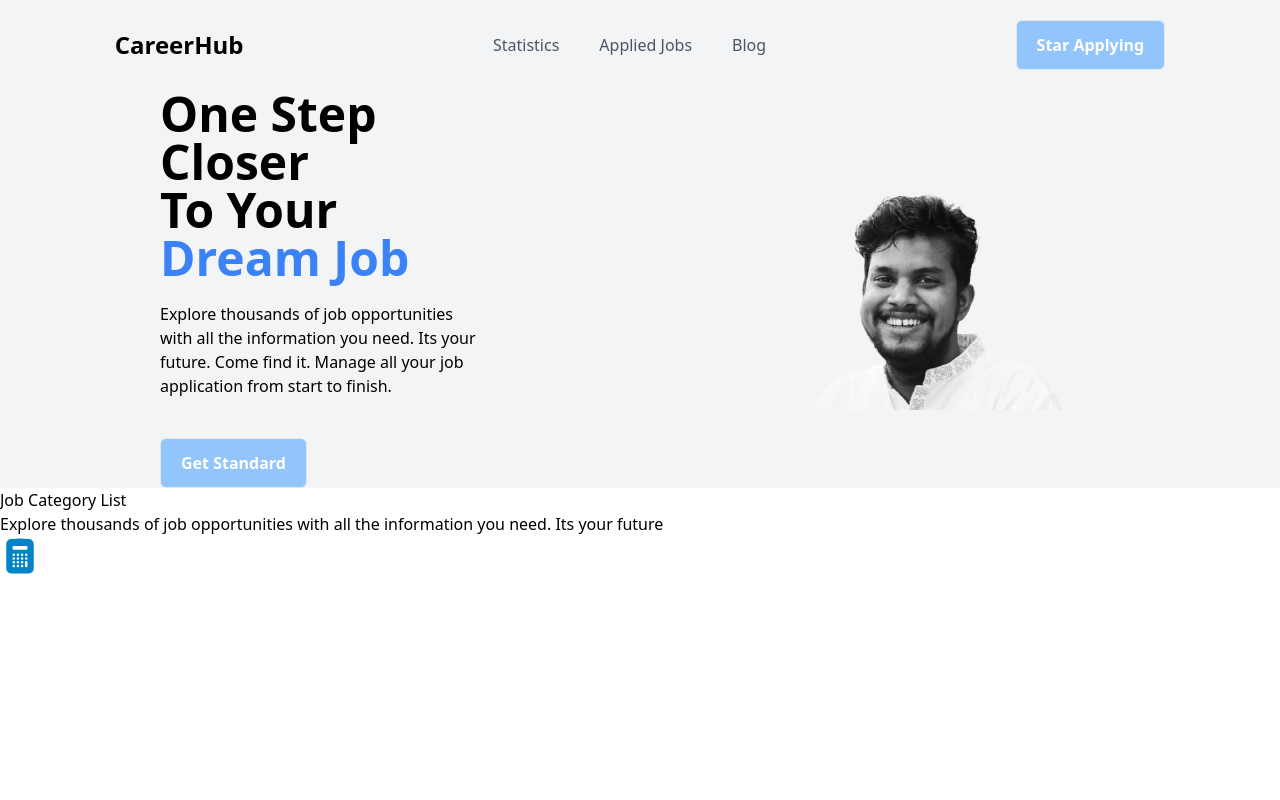
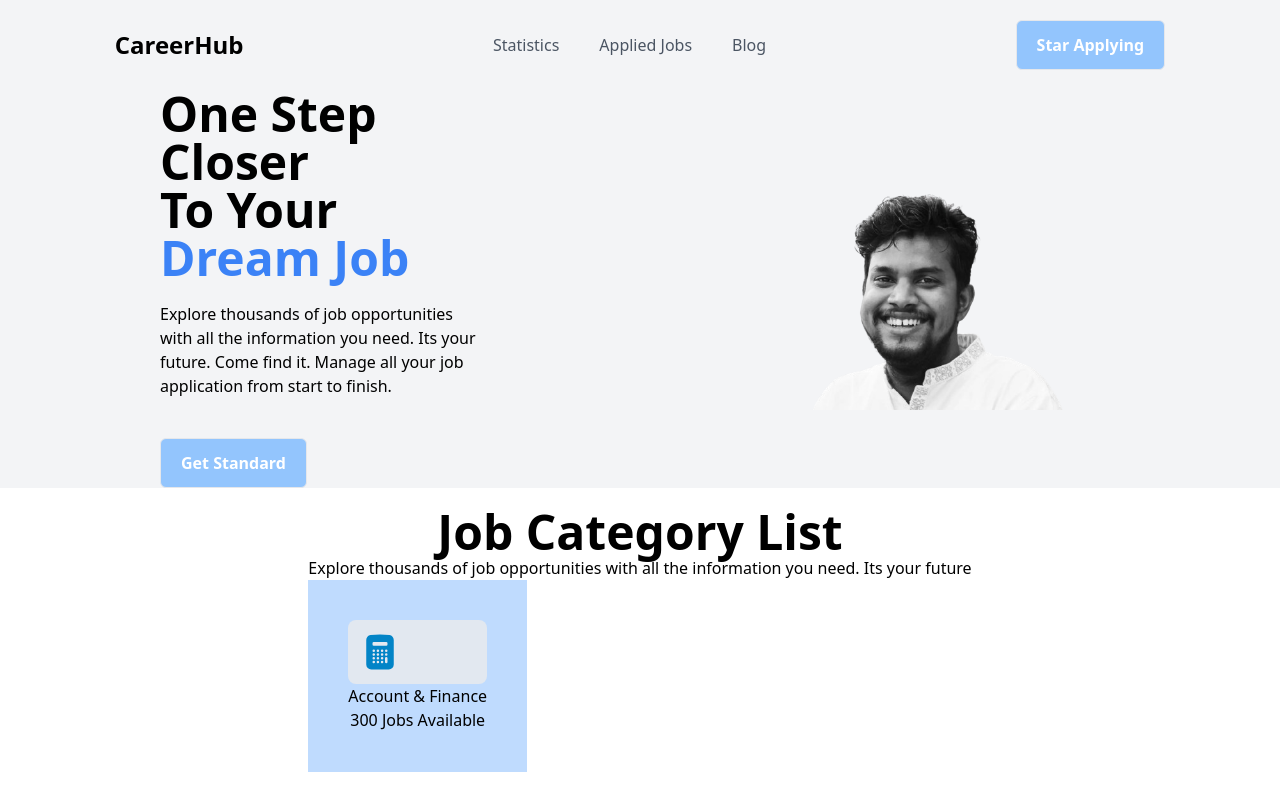
Before and after one commit to annysen/career-hub, a React (Vite) app: page / in a window 1280 px wide. Shown: the top 800 px of the page. Built offline with nearby package versions, Linux system fonts and the light colour scheme.

Commit message:
error page added

```diff
--- /dev/null
+++ b/src/Components/Error.jsx
@@ -0,0 +1,22 @@
+import { useRouteError } from "react-router-dom";
+import sad from "../assets/sad.svg";
+
+const Error = () => {
+  const { error, status } = useRouteError();
+
+  return (
+    <div className="flex flex-col justify-center items-center h-lvh">
+      <img className="w-1/12" src={sad} alt="" />
+      <h1 className="text-xl md:text-5xl font-bold">{error.message}</h1>
+      <h1 className="my-5 text-lg md:text-3xl">Page Not Found: {status}</h1>
+      <button
+        onClick={() => window.history.back()}
+        className="btn-primary pt-5"
+      >
+        Back
+      </button>
+    </div>
+  );
+};
+
+export default Error;
--- a/src/Components/Footer.jsx
+++ b/src/Components/Footer.jsx
@@ -2,7 +2,7 @@ import { Link } from "react-router-dom";
 const Footer = () => {
   return (
     <footer className="bg-gray-900 text-white p-10">
-      <div className="grid grid-cols-5 gap-10 px-5">
+      <div className="grid grid-cols-1 md:grid-cols-5 gap-10 px-5">
         <div>
           <h1 className="font-bold text-xl">CareerHub</h1>
           <p className="text-gray-300 mt-2">
--- a/src/Components/Home.jsx
+++ b/src/Components/Home.jsx
@@ -1,5 +1,3 @@
-import { Outlet } from "react-router-dom";
-import Footer from "./Footer";
 import Header from "./Header";
 import Jobs from "./Jobs";
 
@@ -8,10 +6,6 @@ const Home = () => {
     <div>
       <Header></Header>
       <Jobs></Jobs>
-      <div className="min-h-[calc(100vh-137px)]">
-        <Outlet />
-      </div>
-      <Footer></Footer>
     </div>
   );
 };
--- a/src/Components/Jobs.jsx
+++ b/src/Components/Jobs.jsx
@@ -3,15 +3,22 @@ import { CalculatorIcon } from "@heroicons/react/24/solid";
 const Jobs = () => {
   return (
     <div>
-      {/* job category section              */}
-      <div>
-        <h1>Job Category List</h1>
-        <p>
-          Explore thousands of job opportunities with all the information you
-          need. Its your future
-        </p>
-        <div>
-          <CalculatorIcon className="h-10 w-10 text-sky-600"></CalculatorIcon>
+      <div className="flex justify-center mt-5">
+        <div className=" text-center">
+          <h1 className="font-extrabold text-5xl">Job Category List</h1>
+          <p>
+            Explore thousands of job opportunities with all the information you
+            need. Its your future
+          </p>
+          <div className="flex flex-col md:flex-row gap-5 justify-between ">
+            <div className="bg-blue-200 p-10">
+              <div className="bg-slate-200 p-3 rounded-lg ">
+                <CalculatorIcon className="h-10 w-10 text-sky-600 "></CalculatorIcon>
+              </div>
+              <h1>Account & Finance</h1>
+              <p>300 Jobs Available</p>
+            </div>
+          </div>
         </div>
       </div>
     </div>
--- /dev/null
+++ b/src/Components/Layout.jsx
@@ -0,0 +1,18 @@
+import React from "react";
+import Home from "./Home";
+import { Outlet } from "react-router-dom";
+import Footer from "./Footer";
+
+const Layout = () => {
+  return (
+    <div>
+      <Home></Home>
+      <div className="min-h-[calc(100vh-137px)]">
+        <Outlet />
+      </div>
+      <Footer></Footer>
+    </div>
+  );
+};
+
+export default Layout;
--- a/src/main.jsx
+++ b/src/main.jsx
@@ -4,12 +4,14 @@ import ReactDOM from "react-dom/client";
 import "./index.css";
 import { createBrowserRouter, RouterProvider } from "react-router-dom";
 
-import Home from "./Components/Home.jsx";
+import Layout from "./Components/Layout.jsx";
+import Error from "./Components/Error.jsx";
 
 const router = createBrowserRouter([
   {
     path: "/",
-    element: <Home />,
+    element: <Layout />,
+    errorElement: <Error></Error>,
   },
 ]);
 
```
Also changed, not shown: src/assets/sad.svg (added).
